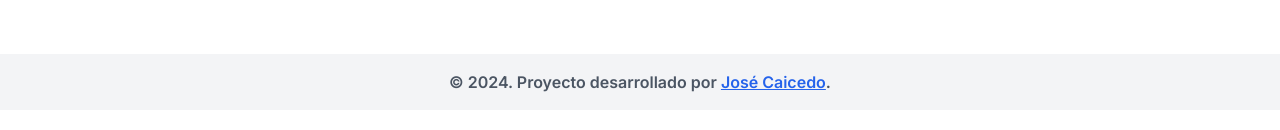
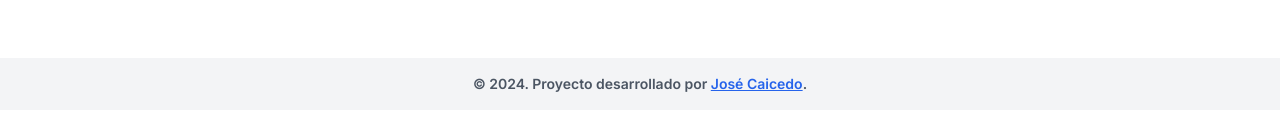
Before and after one commit to jcaicedo4t/poder, a Next.js app: page / in a window 1280 px wide. Shown: the part 690-820 px from the top of the page. Built offline with nearby package versions, Linux system fonts and the light colour scheme; no server answers.

Commit message:
Footer text sm

```diff
--- a/src/app/components/Footer.jsx
+++ b/src/app/components/Footer.jsx
@@ -3,7 +3,7 @@ const Footer = () => {
 
     return (
       <footer className="fixed bottom-0 w-full py-4 bg-gray-100 text-gray-600 text-center">
-        <p className="font-semibold">
+        <p className="font-semibold text-sm">
           &copy; {currentYear}. Proyecto desarrollado por{" "}
           <a
             href="https://jcaicedodev.netlify.app/"
```
